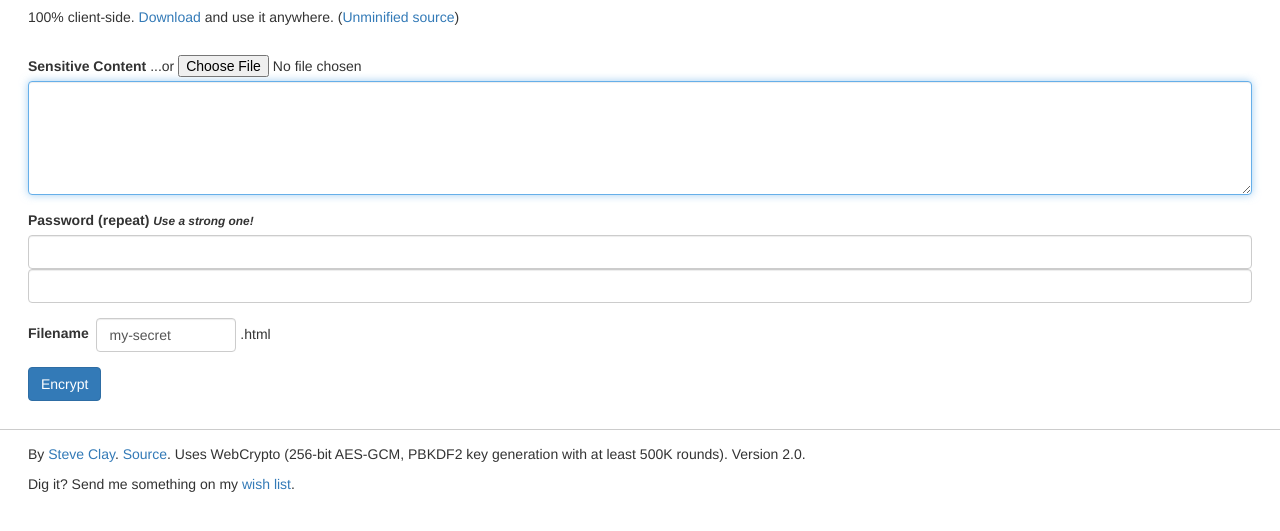
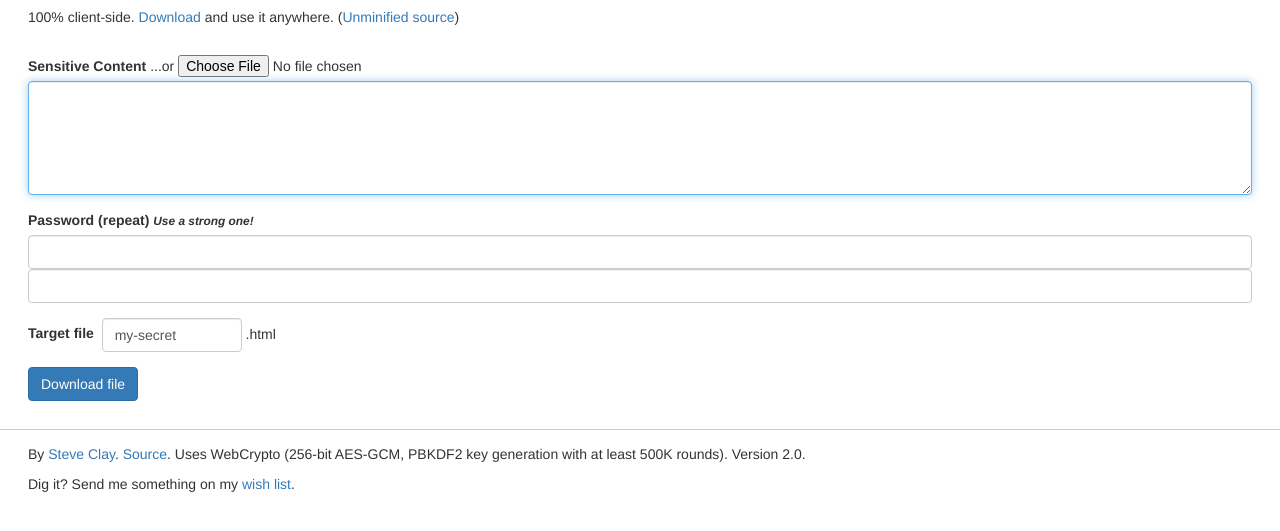
Before and after one commit to mrclay/encrypt-to-html, a website: page index.html in a window 1280 px wide. Shown: the part 101-632 px from the top of the page. Drawn offline with nearby package versions, Linux system fonts and the light colour scheme.

Commit message:
Encryption UI

```diff
--- a/index.html
+++ b/index.html
@@ -94,11 +94,11 @@
       <input type="password" data-el="pwd2" class="form-control" id="pwd2" required autocomplete="off" />
     </div>
     <div class="form-group">
-      <label for="file_base">Filename&nbsp;</label>
+      <label for="file_base">Target file&nbsp;</label>
       <input class="form-control" type="text" data-el="name" id="file_base" value="my-secret" required />
       .html
     </div>
-    <button data-el="encryptBtn" class="btn btn-primary">Encrypt</button>
+    <button data-el="encryptBtn" class="btn btn-primary"></button>
   </section>
 
   <section data-el="decrypt" hidden>
@@ -303,7 +303,7 @@
           if (!state.filename) {
             visible.push("in");
           }
-          dom.encryptBtn.textContent = state.working ? WORKING : "Encrypt";
+          dom.encryptBtn.textContent = state.working ? WORKING : "Download file";
           dom.encryptBtn.style.opacity = state.working ? ".6" : "";
         } else {
           // Decrypt
```
Also changed, not shown: docs/index.html (+1 -1 lines).
